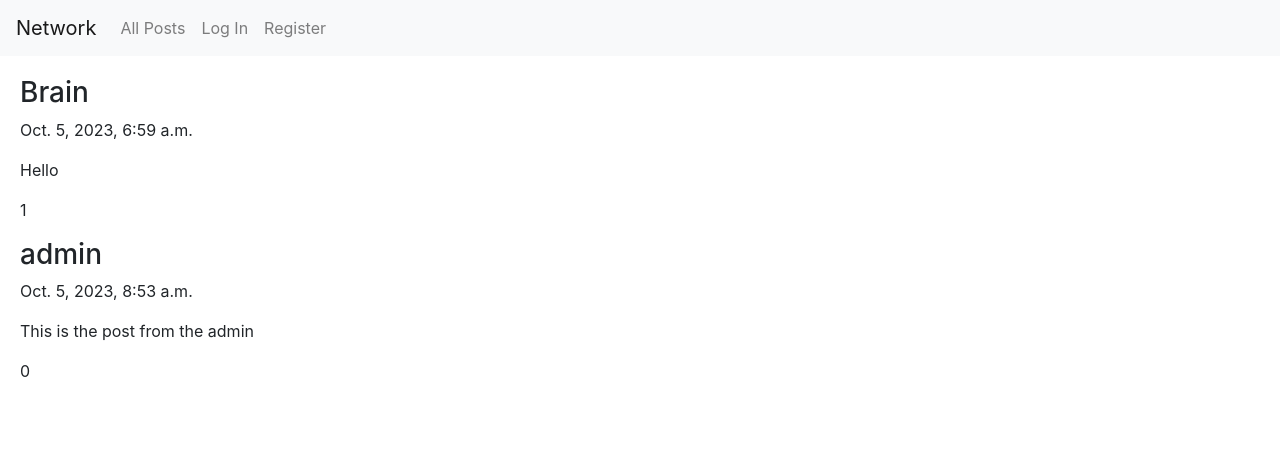
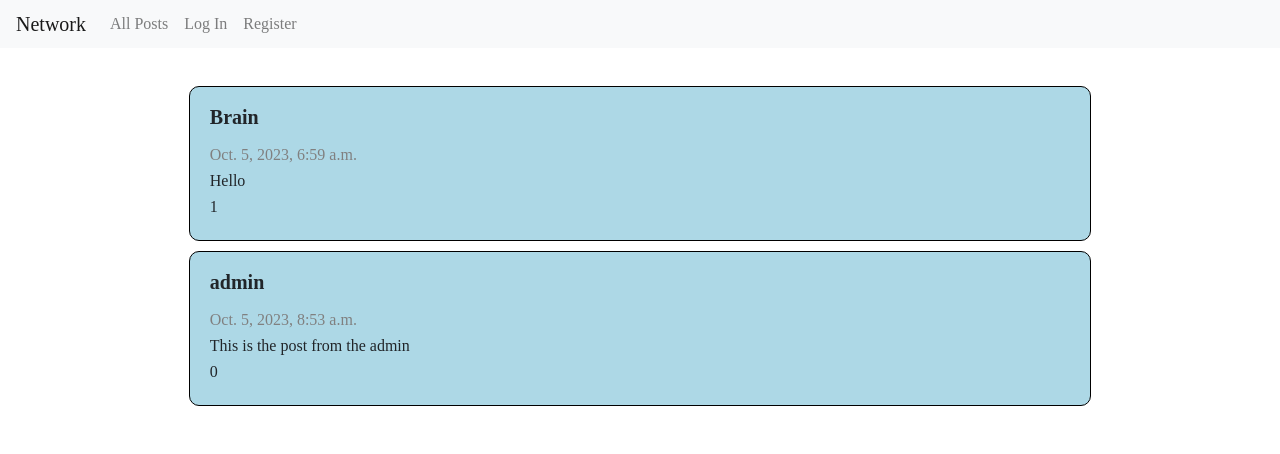
Before and after one commit to Re-Brain/CS50Web-Network, a Django app: page / in a window 1280 px wide. Shown: the top 454 px of the page. Run offline with Django 3.2, Linux system fonts and the light colour scheme; data comes from the database, SQL or seed files in the repository; some libraries are stand-ins or nearby versions.

Commit message:
Finish the basic CSS

```diff
--- a/network/static/network/styles.css
+++ b/network/static/network/styles.css
@@ -0,0 +1,168 @@
+/* CSS Reset */
+
+/* http://meyerweb.com/eric/tools/css/reset/
+   v2.0 | 20110126
+   License: none (public domain)
+*/
+
+html,
+body,
+div,
+span,
+applet,
+object,
+iframe,
+h1,
+h2,
+h3,
+h4,
+h5,
+h6,
+p,
+blockquote,
+pre,
+a,
+abbr,
+acronym,
+address,
+big,
+cite,
+code,
+del,
+dfn,
+em,
+img,
+ins,
+kbd,
+q,
+s,
+samp,
+small,
+strike,
+strong,
+sub,
+sup,
+tt,
+var,
+b,
+u,
+i,
+center,
+dl,
+dt,
+dd,
+ol,
+ul,
+li,
+fieldset,
+form,
+label,
+legend,
+table,
+caption,
+tbody,
+tfoot,
+thead,
+tr,
+th,
+td,
+article,
+aside,
+canvas,
+details,
+embed,
+figure,
+figcaption,
+footer,
+header,
+hgroup,
+menu,
+nav,
+output,
+ruby,
+section,
+summary,
+time,
+mark,
+audio,
+video {
+  margin: 0;
+  padding: 0;
+  border: 0;
+  font-size: 100%;
+  font: inherit;
+  vertical-align: baseline;
+}
+/* HTML5 display-role reset for older browsers */
+article,
+aside,
+details,
+figcaption,
+figure,
+footer,
+header,
+hgroup,
+menu,
+nav,
+section {
+  display: block;
+}
+body {
+  line-height: 1;
+}
+ol,
+ul {
+  list-style: none;
+}
+blockquote,
+q {
+  quotes: none;
+}
+blockquote:before,
+blockquote:after,
+q:before,
+q:after {
+  content: "";
+  content: none;
+}
+table {
+  border-collapse: collapse;
+  border-spacing: 0;
+}
+
+/* index.html */
+#allPost {
+  margin: 0 auto;
+  display: flex;
+  padding: 3%;
+  flex-direction: column;
+  align-items: center
+}
+
+.post
+{
+    border: 1px solid black;
+    background-color: lightblue;
+    border-radius: 10px;
+    margin-bottom: 10px;
+    width: 75%;
+    height: 100%;
+    padding: 20px;
+}
+
+.post-user
+{
+    font-size: 20px;
+    font-weight: bold;
+    margin-bottom: 15px;
+}
+
+.post-element
+{
+    padding: 5px 0;
+}
+
+.post-time
+{
+    color: gray
+}
--- a/network/templates/network/index.html
+++ b/network/templates/network/index.html
@@ -1,11 +1,13 @@
-{% extends "network/layout.html" %} {% block body %}
-<div id="allPost" style="padding: 20px">
+{% extends "network/layout.html" %}
+
+{% block body %}
+<div id="allPost"">
   {% for post in posts %}
   <div class="post">
-    <h3>{{ post.user }}</h3>
-    <p>{{ post.time }}</p>
-    <p>{{ post.text }}</p>
-    <p>{{ post.like.all.count }}</p>
+    <p class="post-user">{{ post.user }}</p>
+    <p class="post-time post-element">{{ post.time }}</p>
+    <p class="post-text post-element">{{ post.text }}</p>
+    <p class="post-like post-element">{{ post.like.all.count }}</p>
   </div>
   {% endfor %}
 </div>
```
